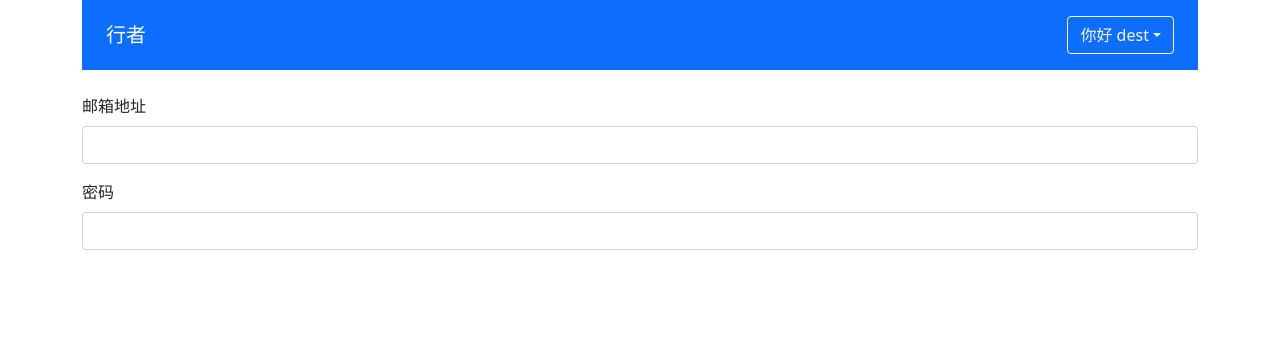
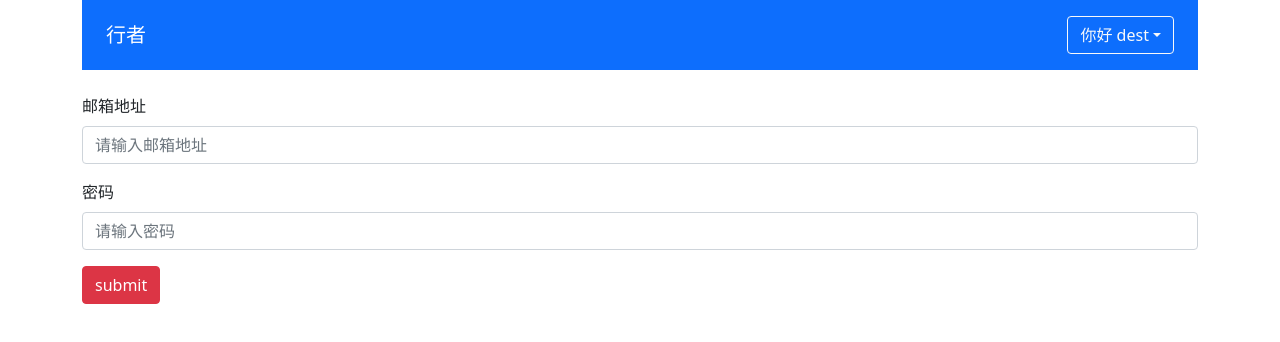
Before and after one commit to xuzhehui/vue3-project, a Vue app: page / in a window 1280 px wide. Shown: the top 342 px of the page. Built offline with nearby package versions, Linux system fonts and the light colour scheme.

Commit message:
vue3组件

```diff
--- a/src/App.vue
+++ b/src/App.vue
@@ -2,25 +2,29 @@
   <div class="container">
       <Header :user='user'/>
       <!-- <ColumnList :list="list"/> -->
-      <form>
+      <validate-form>
         <div class="mb-3">
-          <label for="exampleInputEmail1" class="form-label">邮箱地址</label>
-          <ValidateInput :rules="rules"></ValidateInput>
+          <label for="exampleInputEmail1" class="form-label">邮箱地址{{email}}</label>
+          <ValidateInput v-model="email" placeholder='请输入邮箱地址' :rules="rules" type='text'></ValidateInput>
         </div>
         <div class="mb-3">
           <label for="exampleInputPassword1" class="form-label">密码</label>
-          <input type="password" class="form-control" id="exampleInputPassword1">
+          <ValidateInput v-model="email" placeholder='请输入密码' :rules="rules" type='password'></ValidateInput>
         </div>
-      </form>
+        <template #submit>
+          <span class="btn btn-danger">submit</span>
+        </template>
+      </validate-form>
   </div>
 </template>
 
 <script lang="ts">
-import { defineComponent, reactive } from 'vue'
+import { defineComponent, ref } from 'vue'
 // import ColumnList, { ColumnsProps } from '@/components/ColumnList.vue'
 import 'bootstrap/dist/css/bootstrap.min.css'
 import Header, { UserProps } from '@/components/header.vue'
 import ValidateInput, { RulesProps } from '@/components/ValidateInput.vue'
+import ValidateForm from '@/components/ValidateForm.vue'
 const userData: UserProps = {
   isLogin: true,
   name: 'dest'
@@ -58,13 +62,15 @@ export default defineComponent({
       { type: 'required', message: '邮箱地址不可为空' },
       { type: 'email', message: '邮箱地址格式错误' }
     ]
+    const email = ref(null)
     return {
       // list: columnsData,
       user: userData,
-      rules
+      rules,
+      email
     }
   },
-  components: { Header, ValidateInput }
+  components: { Header, ValidateInput, ValidateForm }
 })
 </script>
 
--- /dev/null
+++ b/src/components/ValidateForm.vue
@@ -0,0 +1,21 @@
+<template>
+    <form>
+        <slot name="default"></slot>
+        <div class="submit-area">
+            <slot name='submit'>
+                <a href="#" class="btn btn-primary">提交</a>
+            </slot>
+        </div>
+    </form>
+</template>
+
+<script lang='ts'>
+import { defineComponent } from 'vue'
+export default defineComponent({
+    props: {}
+})
+</script>
+
+<style lang="scss">
+
+</style>
--- a/src/components/ValidateInput.vue
+++ b/src/components/ValidateInput.vue
@@ -1,6 +1,6 @@
 <template>
     <div>
-        <input @blur="valiDateInput" v-model="inputRef.value" class="form-control" :class="{'is-invalid':inputRef.error}" type="text">
+        <input v-bind='$attrs' @blur="valiDateInput" :value="inputRef.value" @input='updateValue' class="form-control" :class="{'is-invalid':inputRef.error}">
         <div v-show="inputRef.error" class="invalid-feedback" >{{inputRef.message}}</div>
     </div>
 </template>
@@ -14,15 +14,24 @@
     export type RulesProps = RuleProps[];
     export default defineComponent({
         props: {
-            rules: Array as PropType<RulesProps>
+            rules: Array as PropType<RulesProps>,
+            modelValue: String
         },
-        setup(props){
+        // 非props属性
+        inheritAttrs: false,
+        setup(props, context){
+            console.log(context.attrs)
             const emailRule = /^\w+((.\w+)|(-\w+))@[A-Za-z0-9]+((.|-)[A-Za-z0-9]+).[A-Za-z0-9]+$/
             const inputRef = reactive({
-                value: '',
+                value: props.modelValue || '',
                 error: false,
                 message: ''
             })
+            const updateValue = (e: KeyboardEvent) => {
+                const targetValue = (e.target as HTMLInputElement).value
+                inputRef.value = targetValue
+                context.emit('update:modelValue', inputRef.value)
+            }
             const valiDateInput = () => {
                 if (props.rules) {
                     const allRolled = props.rules.every(rule => {
@@ -45,7 +54,8 @@
             }
             return {
                 inputRef,
-                valiDateInput
+                valiDateInput,
+                updateValue
             }
         }
     })
```
